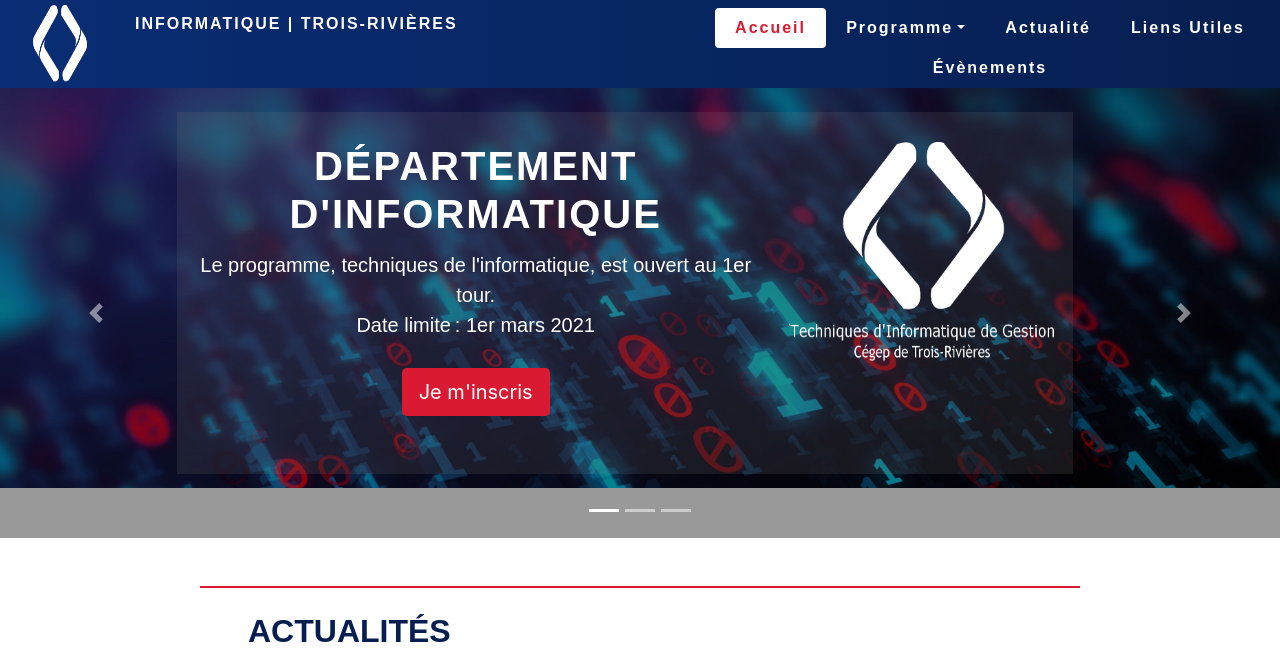
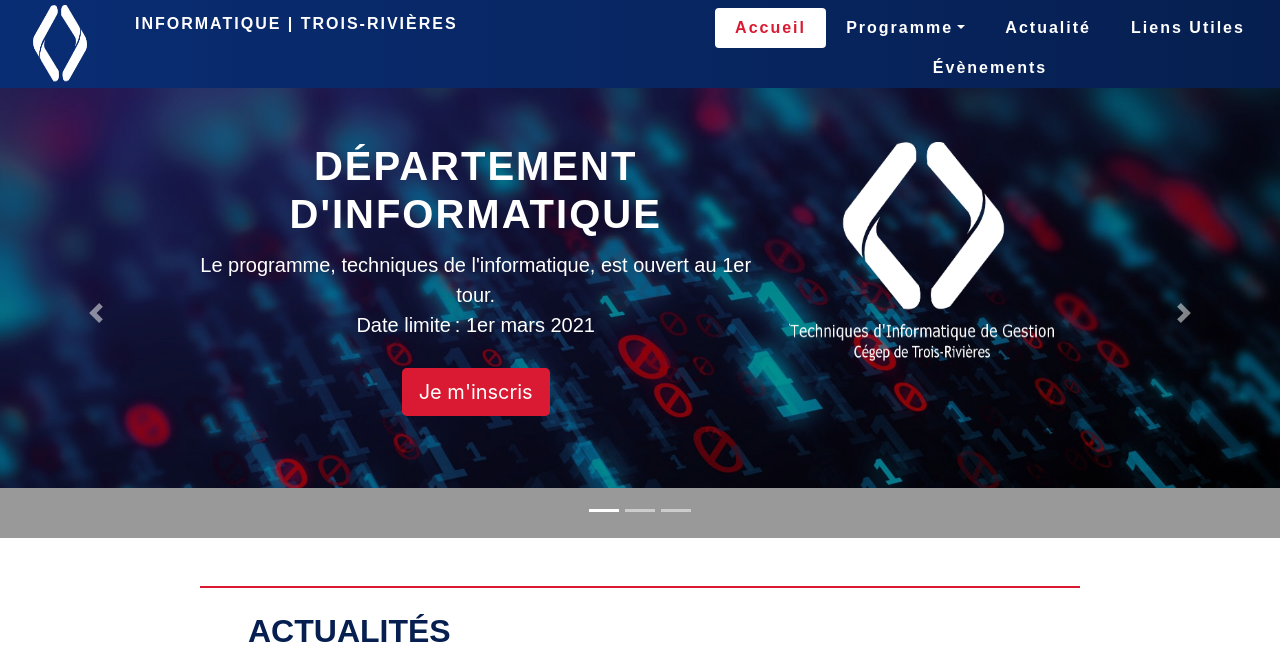
Before and after one commit to Kmont19/Projet-Web, a PHP site: page / in a window 1280 px wide. Shown: the top 671 px of the page. Run offline with PHP 8.4, Linux system fonts and the light colour scheme; some libraries are stand-ins or nearby versions.

Commit message:
Design dans le carrousel et l'accueil

```diff
--- a/Accueil/Carrousel/carrousel.css
+++ b/Accueil/Carrousel/carrousel.css
@@ -19,7 +19,6 @@
 
 .carousel-caption .row{
     width: 100%;
-    background-color: rgba(128, 128, 128, 0.158);
     padding: 30px 0;
 }
 
--- a/index.html
+++ b/index.html
@@ -17,7 +17,6 @@
         <link rel="stylesheet" type="text/css" href="Accueil/Evenements/evenements.css"/>
         <link rel="stylesheet" type="text/css" href="Accueil/Actualites/actualites.css"/>
         <link rel="stylesheet" type="text/css" href="Footer/footer.css"/>
-        <link rel="stylesheet" type="text/css" href="Actualite/actualite.css"/>
         <link rel="stylesheet" href="https://stackpath.bootstrapcdn.com/bootstrap/4.1.3/css/bootstrap.min.css" integrity="sha384-MCw98/SFnGE8fJT3GXwEOngsV7Zt27NXFoaoApmYm81iuXoPkFOJwJ8ERdknLPMO" crossorigin="anonymous">
     </head>
     <body>
```
